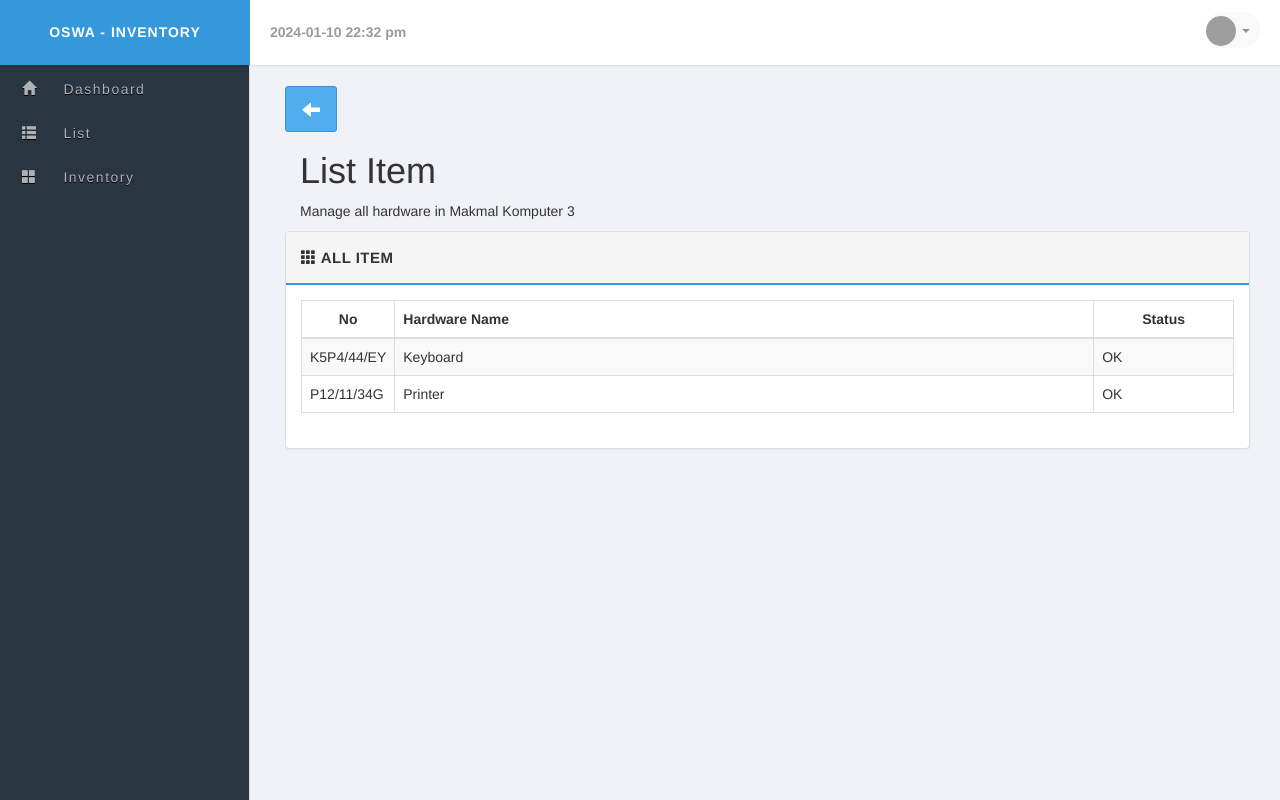
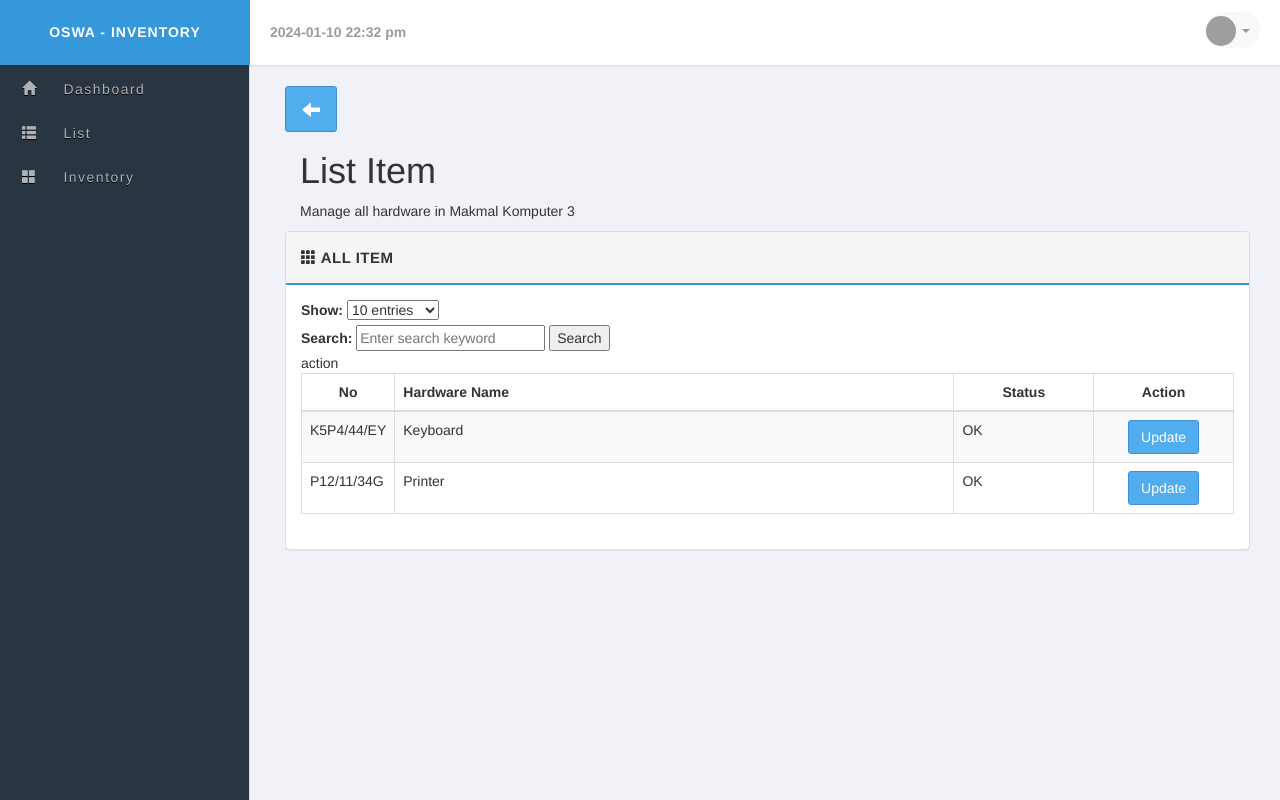
Before and after one commit to XC0D3-X/Inventory-PIC, a PHP site: page /Makmal-Komputer3.php in a window 1280 px wide. Run offline with PHP 8.4, Linux system fonts and the light colour scheme; data comes from the database, SQL or seed files in the repository; some libraries are stand-ins or nearby versions; grey boxes are pictures that could not be loaded.

Commit message:
Makmal-Komputer3.php

```diff
--- a/Makmal-Komputer3.php
+++ b/Makmal-Komputer3.php
@@ -1,10 +1,18 @@
 <?php
 include_once('layouts/header.php');
+include_once("search.php");
 include_once("config.php");
 
-$result = mysqli_query($mysqli, "SELECT * FROM mk3 ORDER BY item_id");
+$tableName = 'mk3'; // Default table name
+$search = isset($_GET['search']) ? $_GET['search'] : '';
+if (isset($_GET['table'])) {
+    $tableName = $_GET['table'];
+}
+$entries = isset($_GET['entries']) ? $_GET['entries'] : 10;
 
+$result = performSearch($tableName, $search, $entries, $mysqli);
 ?>
+
 <a href="javascript:history.go(-1)" class="btn btn-primary btn-lg glyphicon glyphicon-arrow-left"></a>
 <div class="col-md-12 col-12">
     <h1>List Item</h1>
@@ -20,12 +28,30 @@ $result = mysqli_query($mysqli, "SELECT * FROM mk3 ORDER BY item_id");
                 </strong>
             </div>
             <div class="panel-body">
+                <form method="get" action="">
+                    <label for="entries">Show:</label>
+                    <select id="entries" name="entries" onchange="this.form.submit()">
+                        <option value="10" <?php if($entries == '10') echo 'selected'; ?>>10 entries</option>
+                        <option value="25" <?php if($entries == '25') echo 'selected'; ?>>25 entries</option>
+                        <option value="50" <?php if($entries == '50') echo 'selected'; ?>>50 entries</option>
+                        <option value="100" <?php if($entries == '100') echo 'selected'; ?>>100 entries</option>
+                    </select>
+                </form>
+
+                <form method="get" action="">
+                    <label for="search">Search:</label>
+                    <input type="text" id="search" name="search" placeholder="Enter search keyword">
+                    <input type="submit" value="Search">
+                </form>
+
+                <?php if (mysqli_num_rows($result) > 0): ?>
                     <table class="table table-bordered table-striped">
                         <thead>
                             <tr>
                                 <th class="text-center" style="width: 50px;">No</th>
-                            <th> Hardware Name </th>
+                                <th> Hardware Name </th>action
                                 <th class="text-center" style="width: 15%;"> Status</th>
+                                <th class="text-center" style="width: 15%;"> Action</th>
                             </tr>
                         </thead>
                         <tbody>
@@ -35,17 +61,16 @@ $result = mysqli_query($mysqli, "SELECT * FROM mk3 ORDER BY item_id");
                                 echo "<td>".$res['item_id']."</td>";
                                 echo "<td>".$res['item_name']."</td>";
                                 echo "<td>".$res['status']."</td>";
-                            // $fileNames = explode(",", $res['nama']); // Assuming files are comma-separated
-                            // echo "<td>";
-                            // foreach ($fileNames as $fileName) {
-                            //     $fileLocation = "view/" . $fileName;
-                            //     echo date("F d Y H:i:s.", filemtime($fileLocation)) . "<br>";
-                            // };
+                                echo "<td>","<center><Update  href=\"edit.php?item_id=".$res['item_id']."\"class=\"btn btn-primary btn-md\">Update</center></td>
+                                ";
                                 echo "</tr>";
                             }
                             ?>
                         </tbody>
                     </table>
+                <?php else: ?>
+                    <p>No results found.</p>
+                <?php endif; ?>
             </div>
         </div>
     </div>
```
Lines whose indentation alone changed are shown as unchanged.
